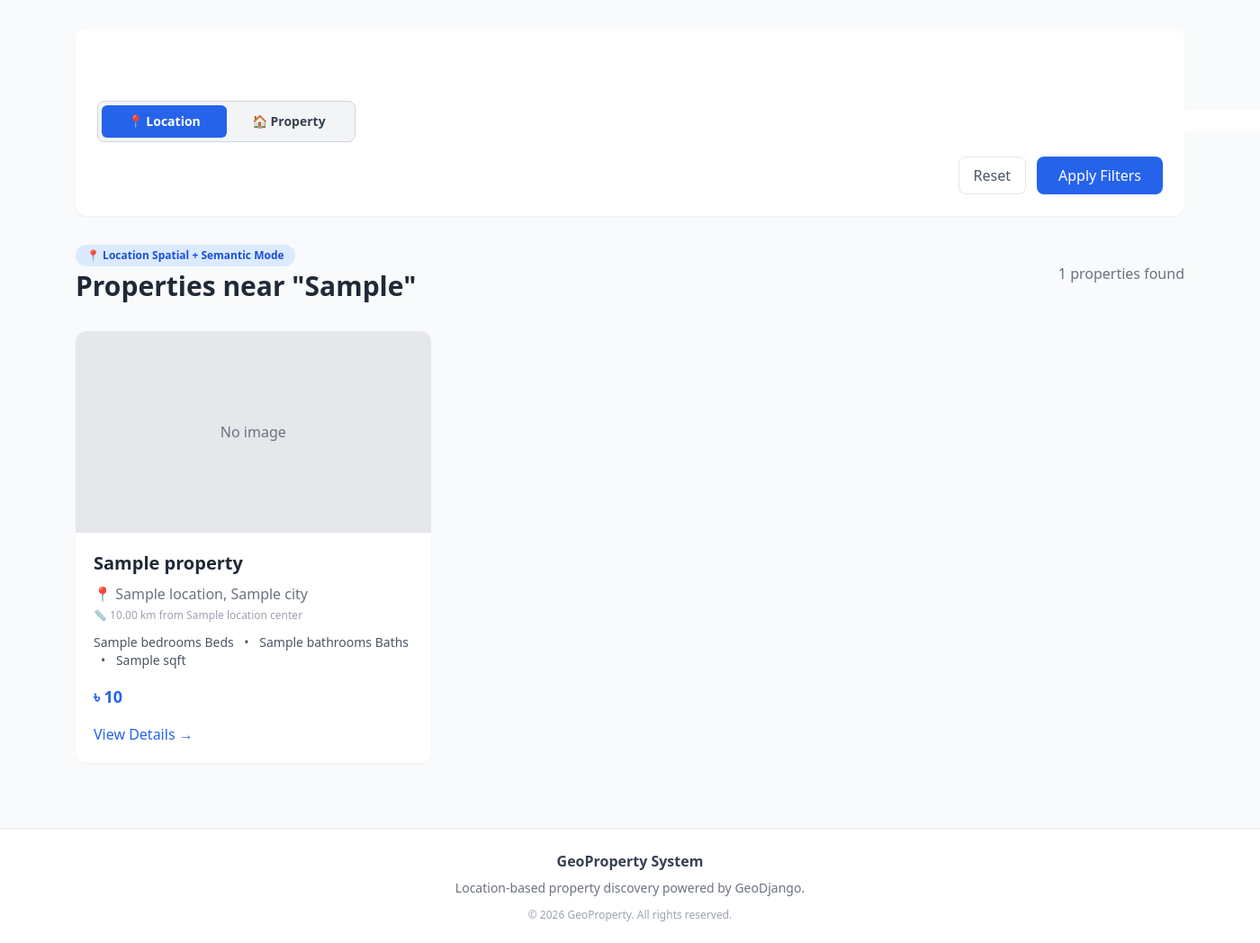
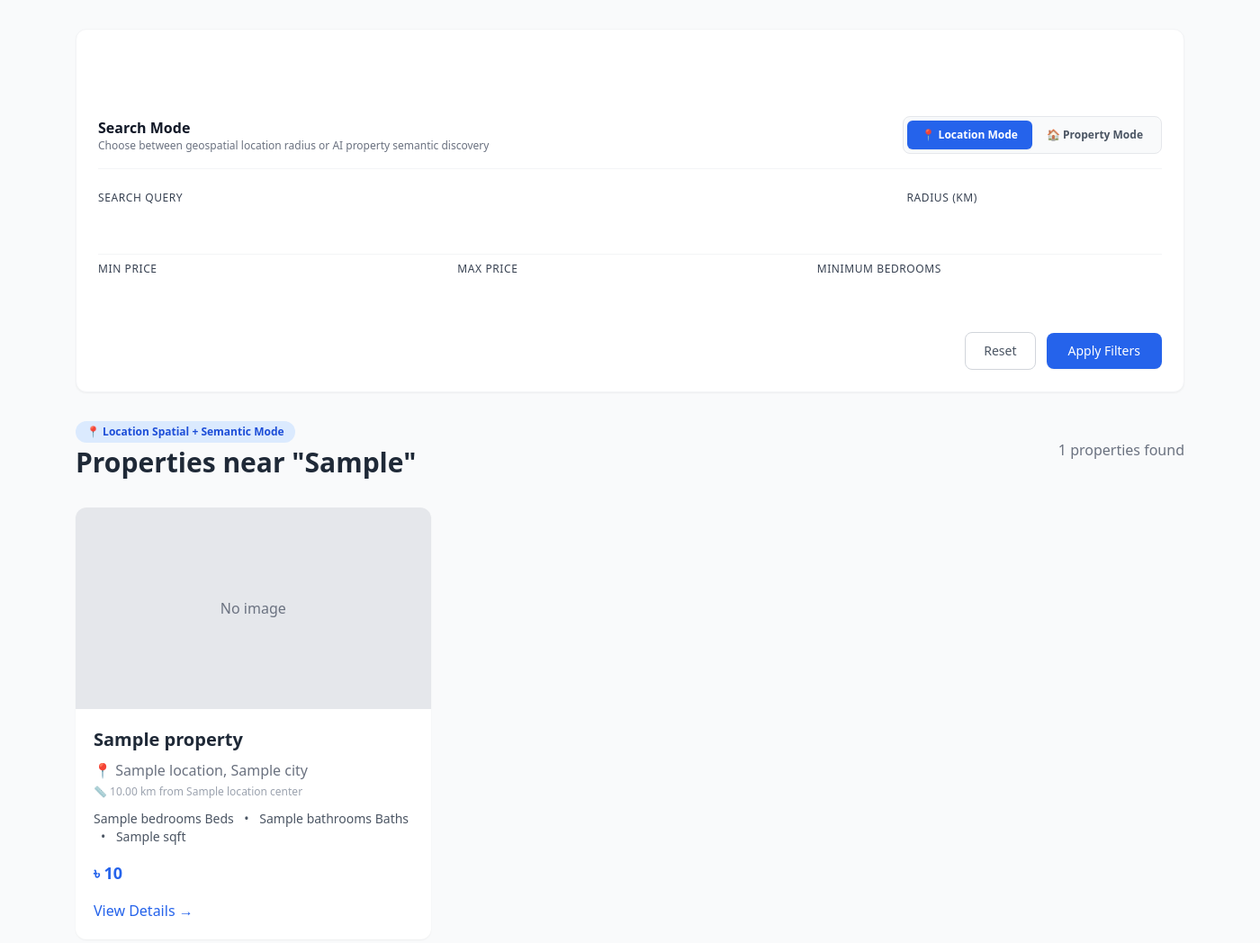
Before and after one commit to gazimaksudur2/GeoDjango-Property-System, a Django app: template templates/properties/listing.html in a window 1400 px wide; the page is wider, and only the part inside the window is pictured. Shown: the part 65-1113 px from the top of that part at 90% size. Before the commit the page ends 1089 px from the top of that part, so only its background shows below. Run offline with Django 4.2, Linux system fonts and the light colour scheme; the template is opened without the code that fills it: most values are stand-ins (such as "Sample title", 1, 10 or a date in 2020); form fields are guessed from the names that the template uses; some libraries are stand-ins or nearby versions.

Commit message:
resolve mode toggle query retention, target_id filtering, and title regex validation

```diff
--- a/properties/api/serializers.py
+++ b/properties/api/serializers.py
@@ -6,6 +6,7 @@ from ..models import (
     Property,
     PropertyImage,
 )
+import re
 
 
 class AutocompleteQuerySerializer(serializers.Serializer):
@@ -18,6 +19,10 @@ class AutocompleteQuerySerializer(serializers.Serializer):
         if len(cleaned) < 2:
             raise serializers.ValidationError(
                 "Query parameter 'q' must be at least 2 characters long."
+            )
+        if not re.match(r"^[a-zA-Z0-9\s,\-\.'\"&()/#:+|]+$", cleaned):
+            raise serializers.ValidationError(
+                "Query contains invalid special characters."
             )
         return cleaned
 
--- a/properties/forms.py
+++ b/properties/forms.py
@@ -111,7 +111,8 @@ class PropertySearchForm(forms.Form):
                 raise forms.ValidationError(
                     "Search query must be at least 2 characters long."
                 )
-            if not re.match(r"^[a-zA-Z0-9\s,\-\.'&]+$", location):
+            # Allow letters, numbers, spaces, and common property/location punctuation: , - . ' " & ( ) / # : + |
+            if not re.match(r"^[a-zA-Z0-9\s,\-\.'\"&()/#:+|]+$", location):
                 raise forms.ValidationError(
                     "Search query contains invalid special characters."
                 )
--- a/static/js/location_autocomplete.js
+++ b/static/js/location_autocomplete.js
@@ -21,6 +21,11 @@ document.addEventListener("DOMContentLoaded", () => {
 
     if (targetIdInput) {
       targetIdInput.value = "";
+    }
+
+    // Clear input value when switching modes to avoid mismatched queries
+    if (input) {
+      input.value = "";
     }
 
     modeButtons.forEach((btn) => {
@@ -48,10 +53,6 @@ document.addEventListener("DOMContentLoaded", () => {
 
     suggestions.innerHTML = "";
     suggestions.classList.add("hidden");
-
-    if (retriggerAutocomplete && input.value.trim().length >= 2) {
-      dispatchAutocomplete(input.value.trim());
-    }
   }
 
   // 2. Function A: Location Mode Autocomplete -> /api/v1/locations/autocomplete/
--- a/templates/properties/components/search_box.html
+++ b/templates/properties/components/search_box.html
@@ -1,52 +1,70 @@
-<div class="bg-white shadow-sm rounded-xl p-6 mb-8">
-    <form id="property-search-form" method="GET" action="{% url 'property_list' %}" class="space-y-4">
+<div class="bg-white shadow-sm rounded-xl p-6 mb-8 border border-gray-100">
+    <form id="property-search-form" method="GET" action="{% url 'property_list' %}" class="space-y-6">
         {{ form.search_type }}
         {{ form.target_id }}
 
-        <div class="grid grid-cols-1 md:grid-cols-12 gap-3 items-center">
-            <!-- Toggle Button Group Beside Search Field -->
-            <div class="md:col-span-3 flex">
-                <div class="inline-flex w-full rounded-lg border border-gray-300 bg-gray-100 p-1" role="group" aria-label="Search Mode Toggle">
+        <!-- Search Mode Toggle Header & Group -->
+        <div class="flex flex-col sm:flex-row sm:items-center sm:justify-between pb-4 border-b border-gray-100 gap-4">
+            <div>
+                <h3 class="text-base font-semibold text-gray-900">Search Mode</h3>
+                <p class="text-xs text-gray-500">Choose between geospatial location radius or AI property semantic discovery</p>
+            </div>
+            <div class="inline-flex rounded-lg border border-gray-200 bg-gray-50 p-1 w-full sm:w-auto" role="group" aria-label="Search Mode Toggle">
                 <button type="button"
                         data-mode="location"
-                            class="search-mode-btn flex-1 px-3 py-2 text-sm font-semibold rounded-md transition {% if search_type != 'property' %}bg-blue-600 text-white shadow-sm{% else %}text-gray-700 hover:text-gray-900{% endif %}">
-                        📍 Location
+                        class="search-mode-btn flex-1 sm:flex-initial px-4 py-2 text-xs font-semibold rounded-md transition {% if search_type != 'property' %}bg-blue-600 text-white shadow-sm{% else %}text-gray-600 hover:text-gray-900{% endif %}">
+                    📍 Location Mode
                 </button>
                 <button type="button"
                         data-mode="property"
-                            class="search-mode-btn flex-1 px-3 py-2 text-sm font-semibold rounded-md transition {% if search_type == 'property' %}bg-blue-600 text-white shadow-sm{% else %}text-gray-700 hover:text-gray-900{% endif %}">
-                        🏠 Property
+                        class="search-mode-btn flex-1 sm:flex-initial px-4 py-2 text-xs font-semibold rounded-md transition {% if search_type == 'property' %}bg-blue-600 text-white shadow-sm{% else %}text-gray-600 hover:text-gray-900{% endif %}">
+                    🏠 Property Mode
                 </button>
             </div>
         </div>
 
-            <!-- Search Input with Autocomplete Dropdown -->
-            <div class="relative md:col-span-4">
+        <!-- Primary Query & Radius Fields -->
+        <div class="grid grid-cols-1 md:grid-cols-12 gap-4 items-end">
+            <div class="relative md:col-span-9">
+                <label for="location-search" class="block text-xs font-medium text-gray-700 mb-1.5 uppercase tracking-wider">Search Query</label>
                 {{ form.location }}
-                <div id="suggestions" class="absolute z-20 bg-white border rounded-lg shadow-lg w-full hidden mt-1 max-h-80 overflow-y-auto"></div>
+                <div id="suggestions" class="absolute z-20 bg-white border rounded-lg shadow-xl w-full hidden mt-1 max-h-80 overflow-y-auto"></div>
             </div>
 
-            <!-- Radius Input (Disabled/Hidden in Property Mode) -->
-            <div id="radius-container" class="md:col-span-2 {% if search_type == 'property' %}hidden{% endif %}">
+            <div id="radius-container" class="md:col-span-3 {% if search_type == 'property' %}hidden{% endif %}">
+                <label for="radius-input" class="block text-xs font-medium text-gray-700 mb-1.5 uppercase tracking-wider">Radius (km)</label>
                 {{ form.radius }}
             </div>
-
-            <div class="md:col-span-1">{{ form.min_price }}</div>
-            <div class="md:col-span-1">{{ form.max_price }}</div>
-            <div class="md:col-span-1">{{ form.bedrooms }}</div>
         </div>
 
-        <div class="flex justify-end gap-3">
-            <a href="{% url 'property_list' %}" class="px-4 py-2 text-gray-600 border rounded-lg hover:bg-gray-50">
+        <!-- Advanced Filter Row -->
+        <div class="grid grid-cols-1 md:grid-cols-3 gap-4 pt-2 border-t border-gray-100">
+            <div>
+                <label class="block text-xs font-medium text-gray-700 mb-1.5 uppercase tracking-wider">Min Price</label>
+                {{ form.min_price }}
+            </div>
+            <div>
+                <label class="block text-xs font-medium text-gray-700 mb-1.5 uppercase tracking-wider">Max Price</label>
+                {{ form.max_price }}
+            </div>
+            <div>
+                <label class="block text-xs font-medium text-gray-700 mb-1.5 uppercase tracking-wider">Minimum Bedrooms</label>
+                {{ form.bedrooms }}
+            </div>
+        </div>
+
+        <!-- Action Buttons -->
+        <div class="flex justify-end items-center gap-3 pt-2">
+            <a href="{% url 'property_list' %}" class="px-5 py-2.5 text-sm font-medium text-gray-600 bg-white border border-gray-300 rounded-lg hover:bg-gray-50 transition">
                 Reset
             </a>
-            <button type="submit" class="bg-blue-600 text-white px-6 py-2 rounded-lg hover:bg-blue-700 font-medium">
+            <button type="submit" class="px-6 py-2.5 text-sm font-medium text-white bg-blue-600 rounded-lg hover:bg-blue-700 shadow-sm transition">
                 Apply Filters
             </button>
         </div>
 
         {% if form.errors %}
-        <div class="p-3 bg-red-50 text-red-600 rounded-lg text-sm">
+        <div class="p-3 bg-red-50 text-red-600 rounded-lg text-sm border border-red-100">
             {% for field, errors in form.errors.items %}
                 {% for error in errors %}
                     <p>{{ error }}</p>
```
Lines whose indentation alone changed are shown as unchanged.
